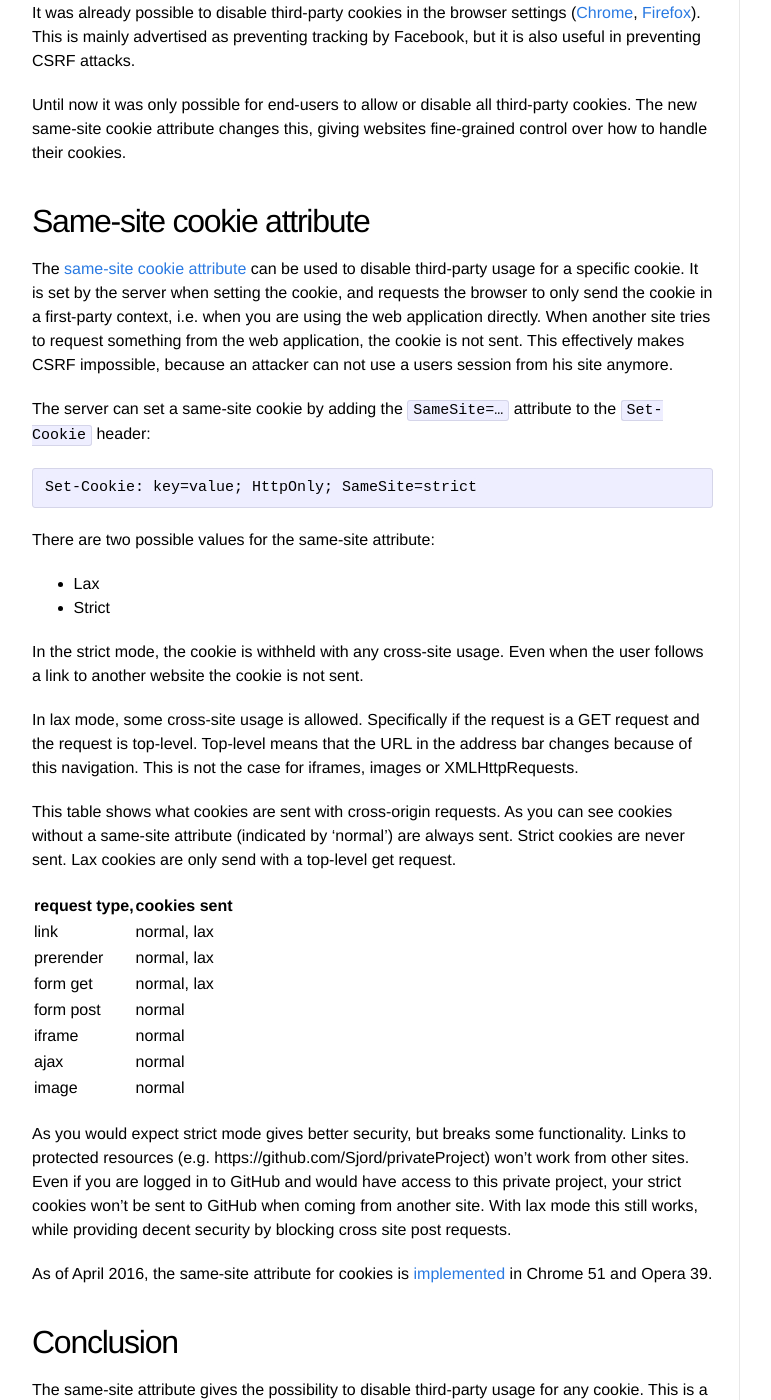
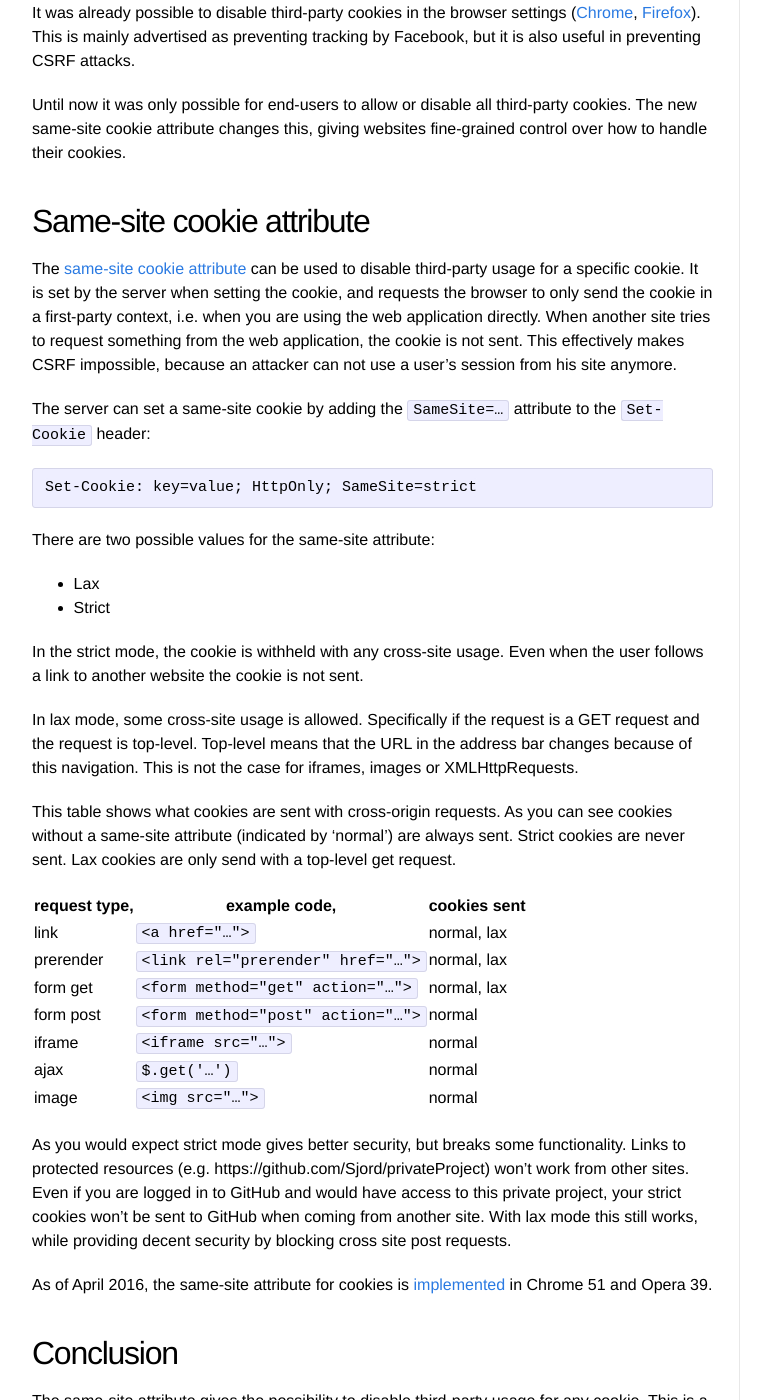
Before and after one commit to Sjord/Sjord.github.io, a Jekyll site: the page built from _posts/2016-04-12-preventing-csrf-with-samesite-cookie-attribute.md, in a window 1280 px wide and 1400 px high, scrolled down 2031 px. Shown: the whole window, without its empty margins (108-879 px from the left). Built offline with Jekyll 4.4.1, drawn with Linux system fonts in a browser that asks for light colours; some of the changed text lies outside the part shown.

Commit message:
Small changes, add examples to table

```diff
--- a/_posts/2016-04-12-preventing-csrf-with-samesite-cookie-attribute.md
+++ b/_posts/2016-04-12-preventing-csrf-with-samesite-cookie-attribute.md
@@ -1,6 +1,6 @@
 ---
 layout: post
-title: "Preventing CSRF with the Same-site cookie attribute"
+title: "Preventing CSRF with the same-site cookie attribute"
 thumbnail: castle-240.jpg
 date: 2016-04-12
 ---
@@ -31,7 +31,7 @@
 
 ## Same-site cookie attribute
 
-The [same-site cookie attribute](https://tools.ietf.org/html/draft-west-first-party-cookies-07) can be used to disable third-party usage for a specific cookie. It is set by the server when setting the cookie, and requests the browser to only send the cookie in a first-party context, i.e. when you are using the web application directly. When another site tries to request something from the web application, the cookie is not sent. This effectively makes CSRF impossible, because an attacker can not use a users session from his site anymore.
+The [same-site cookie attribute](https://tools.ietf.org/html/draft-west-first-party-cookies-07) can be used to disable third-party usage for a specific cookie. It is set by the server when setting the cookie, and requests the browser to only send the cookie in a first-party context, i.e. when you are using the web application directly. When another site tries to request something from the web application, the cookie is not sent. This effectively makes CSRF impossible, because an attacker can not use a user's session from his site anymore.
 
 The server can set a same-site cookie by adding the `SameSite=…` attribute to the `Set-Cookie` header:
 
@@ -48,15 +48,15 @@
 
 This table shows what cookies are sent with cross-origin requests. As you can see cookies without a same-site attribute (indicated by 'normal') are always sent. Strict cookies are never sent. Lax cookies are only send with a top-level get request.
 
-| request type,  | cookies sent |
+| request type,  | example code, | cookies sent |
 |-----------|-----------|
-| link      | normal, lax |
-| prerender | normal, lax |
-| form get  | normal, lax |
-| form post | normal      |
-| iframe    | normal      |
-| ajax      | normal      |
-| image     | normal      |
+| link      | `<a href="…">` | normal, lax |
+| prerender | `<link rel="prerender" href="…">` | normal, lax |
+| form get  | `<form method="get" action="…">` | normal, lax |
+| form post | `<form method="post" action="…">` | normal      |
+| iframe    | `<iframe src="…">` | normal      |
+| ajax      | `$.get('…')` | normal      |
+| image     | `<img src="…">` | normal      |
 
 As you would expect strict mode gives better security, but breaks some functionality. Links to protected resources (e.g. https://github.com/Sjord/privateProject) won't work from other sites. Even if you are logged in to GitHub and would have access to this private project, your strict cookies won't be sent to GitHub when coming from another site. With lax mode this still works, while providing decent security by blocking cross site post requests.
 
```
Also changed, not shown: other parts of _posts/2016-04-12-preventing-csrf-with-samesite-cookie-attribute.md (+1 -1 lines).
